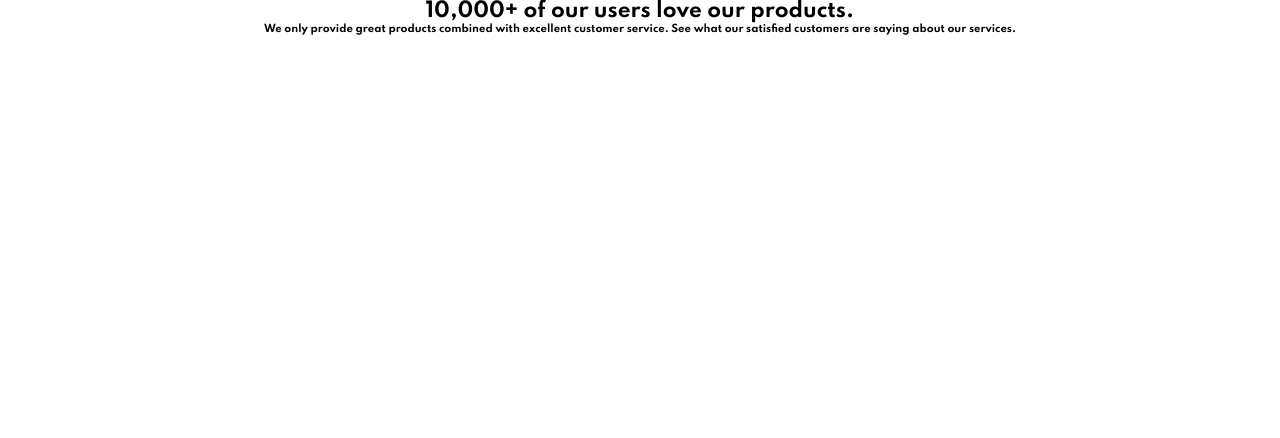
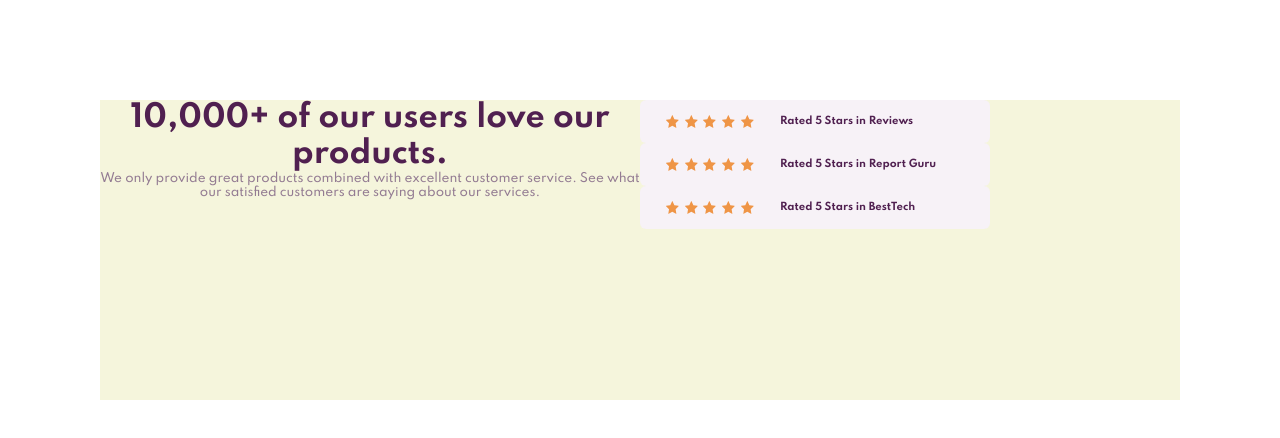
Before and after one commit to Barna-Molnar/social-proof-section-react, a React (Create React App) app: page / in a window 1280 px wide. Shown: the top 438 px of the page. Built offline with nearby package versions, Linux system fonts and the light colour scheme.

Commit message:
header stage 1

```diff
--- a/src/App.jsx
+++ b/src/App.jsx
@@ -1,4 +1,5 @@
 import './App.scss';
+import RatingBox from './RatingBox';
 
 function App() {
   return (
@@ -12,6 +13,11 @@ function App() {
             services.
           </h4>
         </div>
+        <div className="ratings">
+          <RatingBox text={'Rated 5 Stars in Reviews'} />
+          <RatingBox text={'Rated 5 Stars in Report Guru'} />
+          <RatingBox text={'Rated 5 Stars in BestTech'} />
+        </div>
       </header>
       <div className="container__buyer"></div>
     </div>
@@ -21,9 +27,7 @@ function App() {
 export default App;
 
 {
-  /*  We only provide great products
-combined with excellent customer service. See what our satisfied customers
-are saying about our services. Rated 5 Stars in Reviews Rated 5 Stars in
+  /*   Rated 5 Stars in Reviews Rated 5 Stars in
 Report Guru Rated 5 Stars in BestTech
 <div class="attribution">
   Challenge by
--- a/src/App.scss
+++ b/src/App.scss
@@ -1,38 +1,30 @@
+@import './variables.scss';
 .App {
+  padding: 10em;
   text-align: center;
-}
+  height: 100vh;
+  width: 100%;
 
-.App-logo {
-  height: 40vmin;
-  pointer-events: none;
-}
+  header {
+    display: flex;
+    height: 50%;
+    background-color: beige;
 
-@media (prefers-reduced-motion: no-preference) {
-  .App-logo {
-    animation: App-logo-spin infinite 20s linear;
+    .title {
+      width: 50%;
+      h1 {
+        font-size: 3rem;
+        font-weight: 700;
+        color: $color-very-dark-mag;
+      }
+      h4 {
+        font-size: 12px;
+        font-weight: 500;
+        color: $color-dark-grayish-mag;
+      }
+    }
+    .ratings {
+      width: 50%;
+    }
   }
 }
-
-.App-header {
-  background-color: #282c34;
-  min-height: 100vh;
-  display: flex;
-  flex-direction: column;
-  align-items: center;
-  justify-content: center;
-  font-size: calc(10px + 2vmin);
-  color: white;
-}
-
-.App-link {
-  color: #61dafb;
-}
-
-@keyframes App-logo-spin {
-  from {
-    transform: rotate(0deg);
-  }
-  to {
-    transform: rotate(360deg);
-  }
-}
--- /dev/null
+++ b/src/RatingBox.jsx
@@ -0,0 +1,19 @@
+import React from 'react';
+import './ratingBox.scss';
+
+function RatingBox({ text }) {
+  return (
+    <div className="ratingBox__container">
+      <div className="container__stars">
+        <img src="/images/icon-star.svg" alt="star" />
+        <img src="/images/icon-star.svg" alt="star" />
+        <img src="/images/icon-star.svg" alt="star" />
+        <img src="/images/icon-star.svg" alt="star" />
+        <img src="/images/icon-star.svg" alt="star" />
+      </div>
+      <p>{text}</p>
+    </div>
+  );
+}
+
+export default RatingBox;
--- /dev/null
+++ b/src/ratingBox.scss
@@ -0,0 +1,25 @@
+@import './variables.scss';
+.ratingBox__container {
+  background-color: $color-light-grayish-mag;
+  display: flex;
+  justify-content: flex-start;
+  padding: 1.5rem 0;
+
+  align-items: center;
+  width: 35rem;
+  border-radius: 0.6rem;
+  .container__stars {
+    display: flex;
+    justify-content: space-evenly;
+    width: 10rem;
+    margin: 0 2rem 0 2rem;
+  }
+  img {
+    width: 13px;
+  }
+  p {
+    font-size: 10px;
+    font-weight: 700;
+    color: $color-very-dark-mag;
+  }
+}
```
